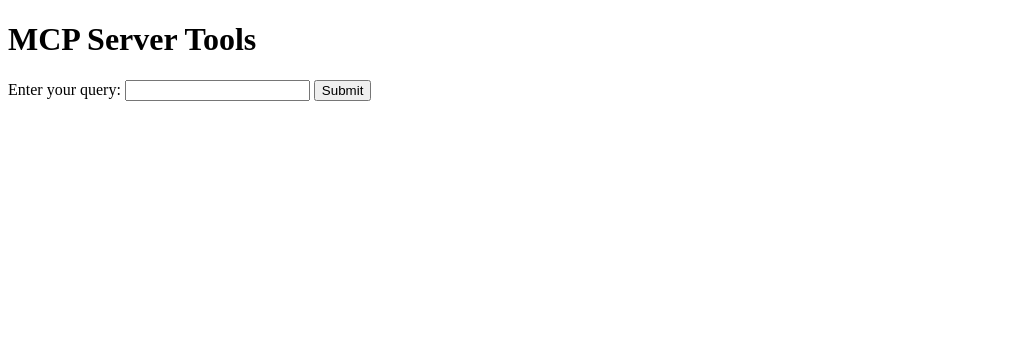
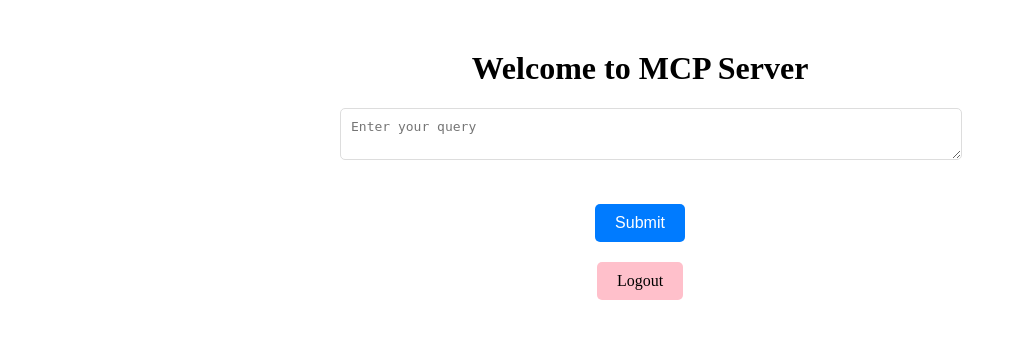
Before and after one commit to manumaan/quartz-mcp-poc, a Flask app: template templates/index.html in a window 1280 px wide. Shown: the top 339 px of the page, without its empty margins (0-1017 px from the left). Run offline with Flask 3, Linux system fonts and the light colour scheme; the template is opened without the code that fills it, so the values that code supplies are empty; parts of the project's set-up code (start-up, migrations or seed data) failed here and were passed over.

Commit message:
Updated Templates

```diff
--- a/templates/index.html
+++ b/templates/index.html
@@ -3,15 +3,60 @@
 <head>
     <meta charset="UTF-8">
     <meta name="viewport" content="width=device-width, initial-scale=1.0">
-    <title>Gmail MCP Server POC</title>
+    <title>Welcome to MCP Server</title>
+    <style>
+        .form-container {
+            margin: 50px auto;
+            max-width: 600px;
+            text-align: center;
+        }
+        .text-box {
+            width: 100%;
+            padding: 10px;
+            font-size: 1em;
+            margin-bottom: 20px;
+            border: 1px solid #ddd;
+            border-radius: 5px;
+        }
+        .submit-button {
+            display: inline-block;
+            margin-top: 20px;
+            padding: 10px 20px;
+            background-color: #007bff;
+            color: white;
+            text-decoration: none;
+            border-radius: 5px;
+            border: none;
+            font-size: 1em;
+            cursor: pointer;
+        }
+        .submit-button:hover {
+            background-color: #0056b3;
+        }
+        .logout-button {
+            display: inline-block;
+            margin-top: 20px;
+            padding: 10px 20px;
+            background-color: pink;
+            color: black;
+            text-decoration: none;
+            border-radius: 5px;
+            font-size: 1em;
+            cursor: pointer;
+        }
+        .logout-button:hover {
+            background-color: #ff99cc;
+        }
+    </style>
 </head>
 <body>
-    <h1>MCP Server Tools</h1>
-
-    <form action="/process_prompt" method="post">
-        <label for="prompt">Enter your query:</label>
-        <input type="text" id="prompt" name="prompt" required>
-        <button type="submit">Submit</button>
-    </form>
+    <div class="form-container">
+        <h1>Welcome to MCP Server</h1>
+        <form action="/process_prompt" method="post">
+            <textarea class="text-box" name="prompt" placeholder="Enter your query"></textarea>
+            <button type="submit" class="submit-button">Submit</button>
+        </form>
+        <a href="/logout" class="logout-button">Logout</a>
+    </div>
 </body>
 </html>
```
Also changed, not shown: templates/emails.html (+26 -53 lines), templates/login_cta.html (added, +33 -0 lines), templates/logoff_confirmation.html (added, +38 -0 lines).
